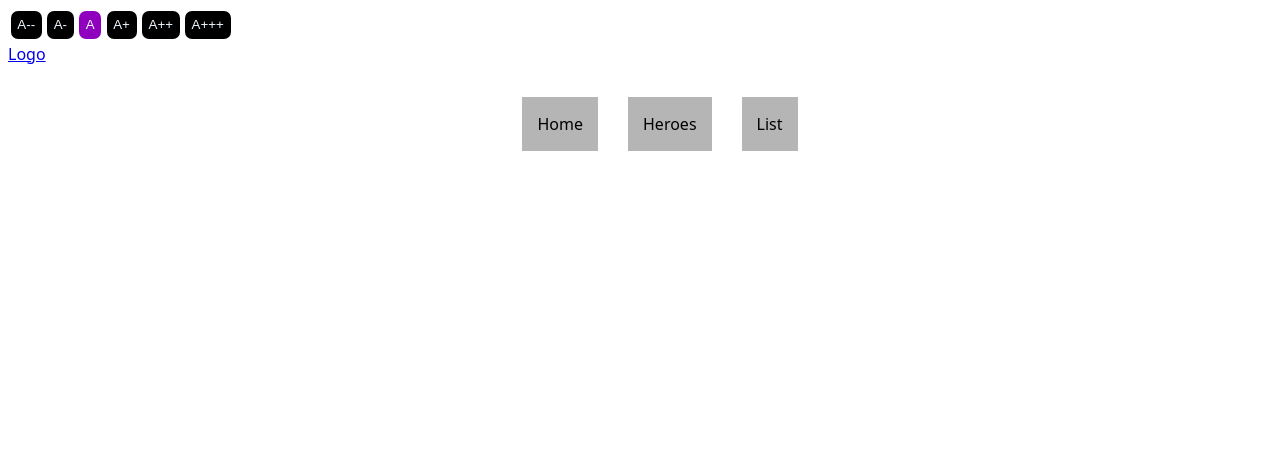
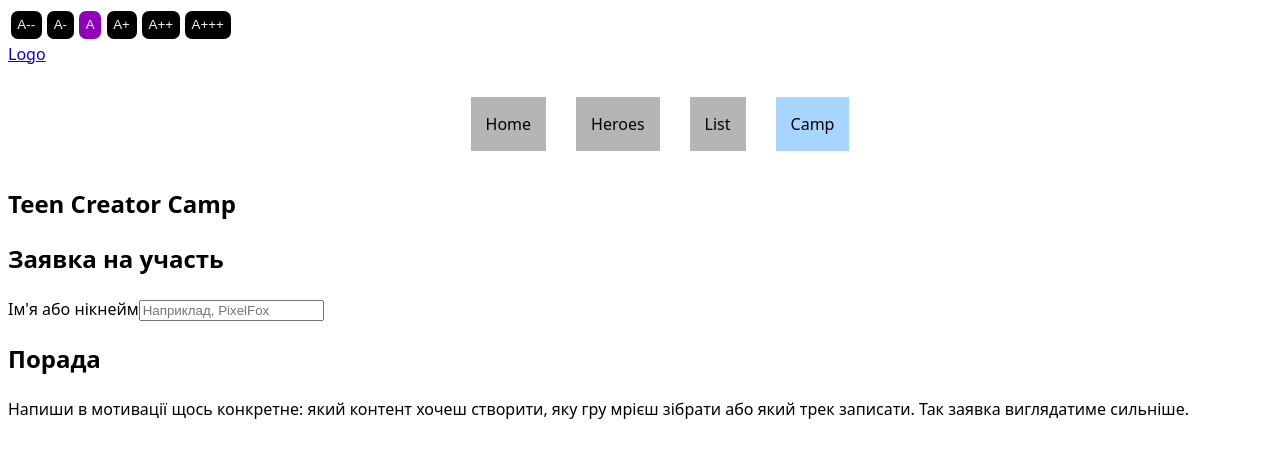
Before and after one commit to Voronskoy/react29-12-25-2, a React (Vite) app: page /camp in a window 1280 px wide. Shown: the top 458 px of the page. Built offline with nearby package versions, Linux system fonts and the light colour scheme.

Commit message:
formik start

```diff
--- a/package.json
+++ b/package.json
@@ -11,10 +11,12 @@
   },
   "dependencies": {
     "classnames": "^2.5.1",
+    "formik": "^2.4.9",
     "lodash": "^4.17.23",
     "react": "^19.2.0",
     "react-dom": "^19.2.0",
-    "react-router-dom": "^7.15.0"
+    "react-router-dom": "^7.15.0",
+    "yup": "^1.7.1"
   },
   "devDependencies": {
     "@eslint/js": "^9.39.1",
--- a/src/App.jsx
+++ b/src/App.jsx
@@ -8,6 +8,7 @@ import ListPage from "./pages/ListPage";
 import PlayList from './components/PlayList/PlayList';
 import GamesList from './components/GamesList/GamesList';
 import QuotesList from './components/QuotesList/QuotesList';
+import CampPage from './pages/CampPage';
 
 
 function App() {
@@ -20,6 +21,7 @@ function App() {
             <Routes>
               <Route path="/" element={<HomePage />} />
               <Route path="/heroes" element={<HerosPage />} />
+                <Route path="/camp" element={<CampPage />} />
               <Route path="/list" element={<ListPage />}>
                 <Route index element={<Navigate to='quote' replace/>}/>
                 <Route path="play" element={<PlayList/>} />
--- /dev/null
+++ b/src/components/FormikCamp/FormikCamp.jsx
@@ -0,0 +1,61 @@
+import { useState } from "react";
+import { Formik, Form, Field, ErrorMessage } from "formik";
+import { campSchema } from "./../../validation/index";
+
+const directionLabels = {
+  "content-creator": "Контент-кріейтор",
+  gamedev: "Геймдев",
+  music: "Музика та бітмейкінг",
+  streaming: "Стріми та відео",
+};
+
+const experienceLabels = {
+  newbie: "Новачок",
+  explorer: "Вже пробував",
+  pro: "Впевнено в темі",
+};
+const initialState = {
+  nickname: "",
+  age: "",
+  email: "",
+  direction: "content-creator",
+  experienc: "newbie",
+  about: "",
+  isReady: false,
+};
+const FormikCamp = () => {
+  return (
+    <div>
+      <div>
+        <h2>Заявка на участь</h2>
+        <Formik
+          initialValues={initialState}
+          validationSchema={campSchema}
+          onSubmit={() => {}}
+        >
+          {() => {
+            return (
+              <Form>
+                <label>
+                  <span>Ім'я або нікнейм</span>
+                  <Field type="text" placeholder="Наприклад, PixelFox" name='nickname'/>
+                  <ErrorMessage name='nickname'/>
+                </label>
+              </Form>
+            );
+          }}
+        </Formik>
+      </div>
+      <div>
+        <h2>Порада</h2>
+        <p>
+          Напиши в мотивації щось конкретне: який контент хочеш створити, яку
+          гру мрієш зібрати або який трек записати. Так заявка виглядатиме
+          сильніше.
+        </p>
+      </div>
+    </div>
+  );
+};
+
+export default FormikCamp;
--- a/src/components/Menu/Menu.jsx
+++ b/src/components/Menu/Menu.jsx
@@ -4,7 +4,8 @@ import classNames from "classnames";
 import styles from "./Menu.module.scss";
 
 const Menu = () => {
-  const getActiveClass = ({isActive}) => classNames(styles.link,{[styles.active]:isActive});
+  const getActiveClass = ({ isActive }) =>
+    classNames(styles.link, { [styles.active]: isActive });
   return (
     <nav>
       <ul className={styles.menu}>
@@ -23,6 +24,11 @@ const Menu = () => {
             List
           </NavLink>
         </li>
+        <li>
+          <NavLink to="/camp" className={getActiveClass}>
+            Camp
+          </NavLink>
+        </li>
       </ul>
     </nav>
   );
--- /dev/null
+++ b/src/components/ScrollPosition/Scrollpositin.jsx
@@ -0,0 +1,20 @@
+import { useState, useEffect } from "react";
+
+const getScrollY = () => (typeof window === "undefined" ? 0 : window.scrollY);
+const Scrollpositin = (props) => {
+  const { render } = props;
+  const [scrollY, setScrollY] = useState(getScrollY);
+  useEffect(() => {
+    const handleScroll = () => {
+      setScrollY(window.scrollY);
+    };
+    handleScroll();
+    window.addEventListener("scroll", handleScroll, { passive: true });
+    return () => {
+      window.removeEventListener("scroll", handleScroll);
+    };
+  }, []);
+  return render({ scrollY });
+};
+
+export default Scrollpositin;
--- /dev/null
+++ b/src/pages/CampPage.jsx
@@ -0,0 +1,13 @@
+import React from 'react';
+import FormikCamp from '../components/FormikCamp/FormikCamp';
+
+const CampPage = () => {
+    return (
+        <section>
+            <h1>Teen Creator Camp</h1>
+            <FormikCamp/>
+        </section>
+    );
+}
+
+export default CampPage;
--- a/src/pages/HerosPage.jsx
+++ b/src/pages/HerosPage.jsx
@@ -1,13 +1,26 @@
-import React from 'react';
-import HerosList from '../components/Heros/HerosList';
+import React from "react";
+import HerosList from "../components/Heros/HerosList";
+import Scrollpositin from "../components/ScrollPosition/Scrollpositin";
 
 const HerosPage = () => {
-    return (
-        <section>
-            <h1>HerosPage</h1>
-            <HerosList/>
-        </section>
-    );
-}
+  return (
+    <section>
+      <h1>HerosPage</h1>
+
+      <Scrollpositin
+        render={({ scrollY }) => (
+          <>
+            <HerosList />
+            {scrollY > 100 && (
+              <button onClick={()=>window.scrollTo({top:0})} style={{ position: "fixed", bottom: 0, right: 0 }}>
+                UP
+              </button>
+            )}
+          </>
+        )}
+      />
+    </section>
+  );
+};
 
 export default HerosPage;
--- /dev/null
+++ b/src/validation/index.js
@@ -0,0 +1,14 @@
+import * as Yup from "yup";
+
+export const campSchema = Yup.object({
+  nickname: Yup.string()
+    .trim()
+    .min(2, "Нікнейм має містити щонайменше 2 символи.")
+    .required("Обов'язкове поле"),
+  age: Yup.number().min(12).max(18).required("Обов'язкове поле"),
+  email: Yup.string().trim().email().required("Обов'язкове поле"),
+  direction: Yup.string().required("Обов'язкове поле"),
+  experienc: Yup.string().required("Обов'язкове поле"),
+  about: Yup.string().trim().required("Обов'язкове поле"),
+  isReady: Yup.boolean(),
+});
```
Also changed, not shown: src/components/FormikCamp/FormikCamp.module.scss (added), 1 other file (tests, documents, lock files or other folders).
